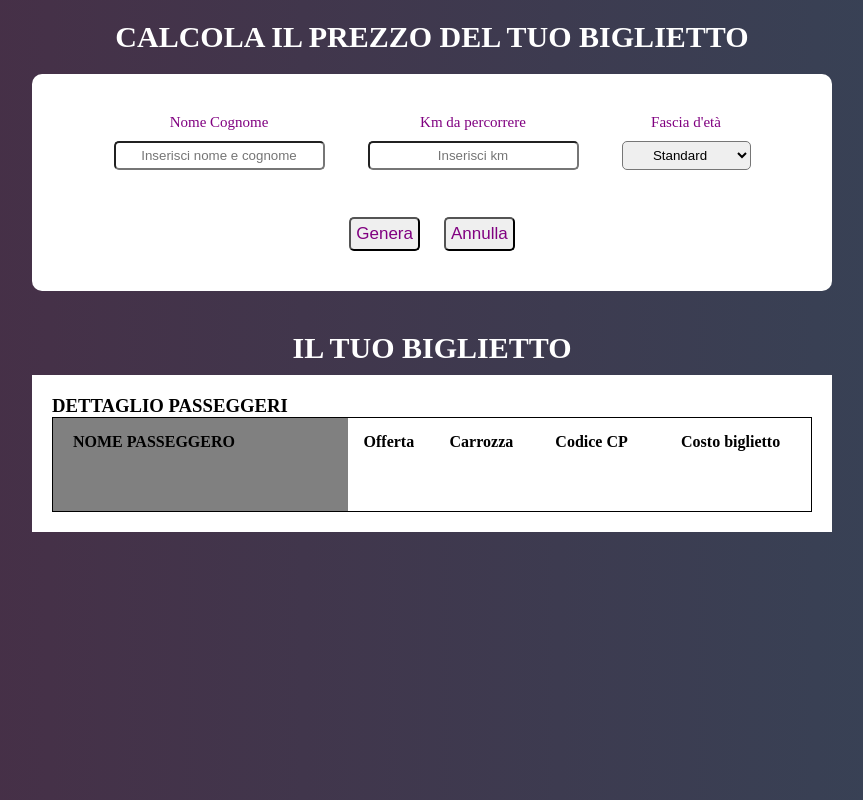
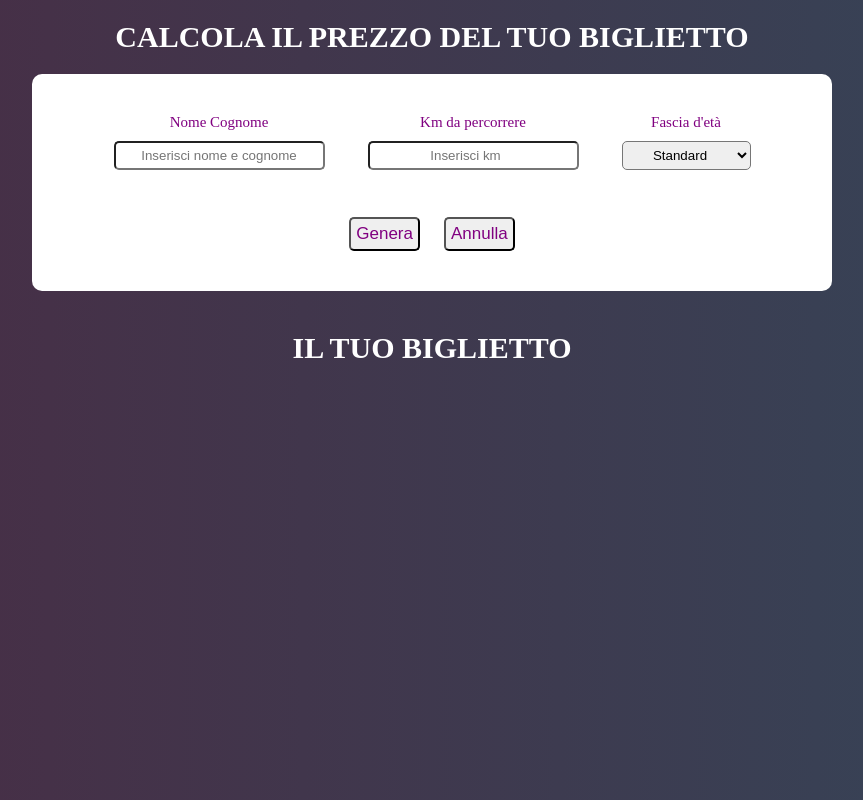
Before and after one commit to Sevenis/js-biglietto-treno-form, a plain HTML site: page index.html in a window 1280 px wide. Shown: the whole page, without its empty margins (208-1071 px from the left). Drawn offline with Linux system fonts and the light colour scheme.

Commit message:
opacity ticket added

```diff
--- a/css/style.css
+++ b/css/style.css
@@ -83,7 +83,7 @@ h2 {
     padding-bottom: 10px;
 }
 
-.ticket {
+#ticket {
     width: 800px;
     display: flex;
     align-self: center;
@@ -92,32 +92,41 @@ h2 {
     padding: 20px 20px;
 }
 
-.ticket h3 {
+.hidden {
+    opacity: 0;
+    transition: 0.2;
+}
+
+.show {
+    opacity: 1;
+    transition: 0.2;
+}
+#ticket h3 {
     text-transform: uppercase;
     text-align: left;
 }
 
-.ticket table {
+#ticket table {
     border: 1px solid black;
     border-collapse: collapse;
 }
 
-.ticket table th {
+#ticket table th {
     padding-top: 15px;
 }
 
-.ticket table td {
+#ticket table td {
     padding-top: 30px;
     padding-bottom: 30px;
 }
 
-.ticket table th:first-of-type {
+#ticket table th:first-of-type {
     background-color: grey;
     text-align:left;
     padding-left: 20px;
 }
 
-.ticket table td:first-of-type {
+#ticket table td:first-of-type {
     background-color: grey;
     text-align: left;
     padding-left: 20px;
--- a/index.html
+++ b/index.html
@@ -17,7 +17,7 @@
                     </div>
                     <div class="insert-box">
                         <label for="km"> Km da percorrere </label>
-                        <input type="text" id="km" name="km" placeholder="Inserisci km"><br>
+                        <input type="number" id="km" name="km" placeholder="Inserisci km"><br>
                     </div>
                     <div class="insert-box">
                         <label for="eta"> Fascia d'età </label>
@@ -34,7 +34,7 @@
                 </div>
             </div>
             <h2>Il tuo biglietto</h2>
-            <div class="ticket">
+            <div id="ticket" class="hidden">
                 <h3>Dettaglio passeggeri</h3>
                 <div class="data-ticket">
                     <table style="width:100%">
--- a/js/script.js
+++ b/js/script.js
@@ -13,11 +13,13 @@ document.getElementById('genera').addEventListener("click", function(){
     document.getElementById('carrozza').innerHTML=numeroCarrozza;
     document.getElementById('numero-ticket').innerHTML=numeroTicket;
     document.getElementById('prezzo').innerHTML=tariffaViaggio;
+    document.getElementById('ticket').className = 'show';
     }
 );
 
 // Attiva bottone "ANNULLA" che cancella i dati del biglietto.
 document.getElementById('annulla').addEventListener("click", function(){
+    document.getElementById('ticket').className = 'hidden';
     document.getElementById('passeggero').innerHTML="";
     document.getElementById('offerta').innerHTML="";
     document.getElementById('carrozza').innerHTML="";
```
